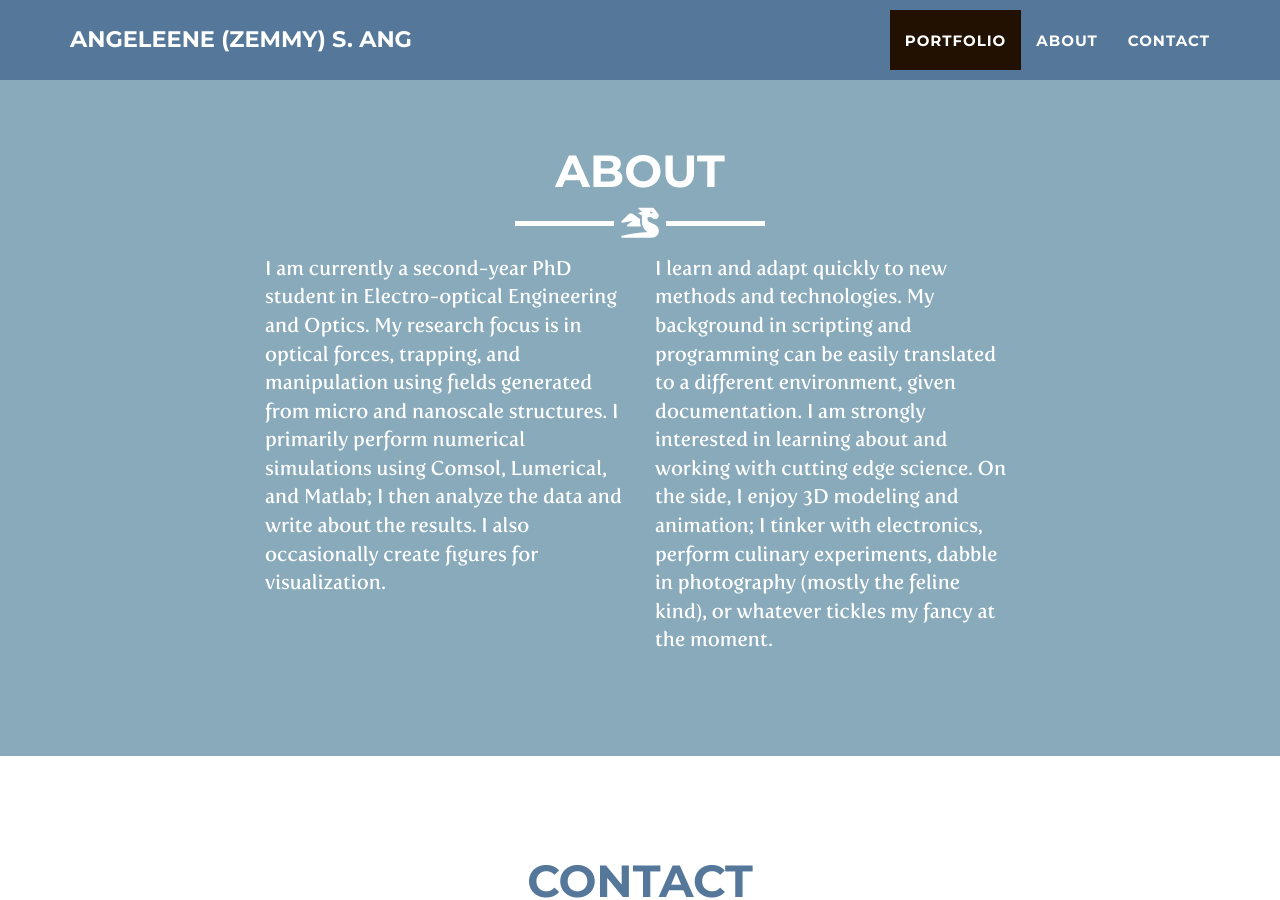
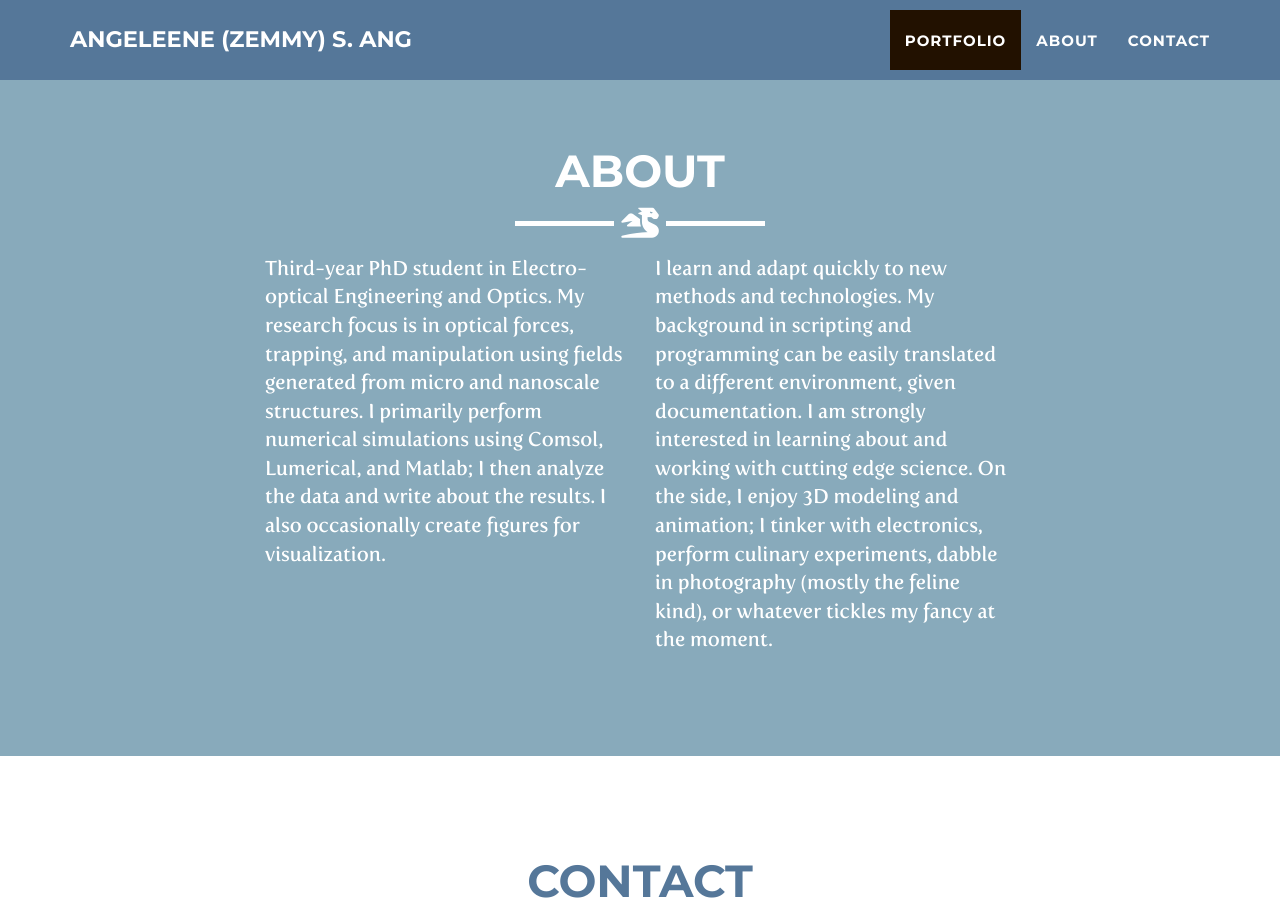
Before and after one commit to zemmyang/zemmyang.github.io, a Jekyll site: the page built from index.html, in a window 1280 px wide and 900 px high, scrolled down 2932 px. Built offline with Jekyll 4.4.1, drawn with Linux system fonts in a browser that asks for light colours.

Commit message:
Update about.html

```diff
--- a/_includes/about.html
+++ b/_includes/about.html
@@ -9,7 +9,7 @@
             </div>
             <div class="row">
                 <div class="col-lg-4 col-lg-offset-2">
-                    <p>I am currently a second-year PhD student in Electro-optical Engineering and Optics. My research focus is in optical forces, trapping, and manipulation using fields generated from micro and nanoscale structures. I primarily perform numerical simulations using Comsol, Lumerical, and Matlab; I then analyze the data and write about the results. I also occasionally create figures for visualization.</p>
+                    <p>Third-year PhD student in Electro-optical Engineering and Optics. My research focus is in optical forces, trapping, and manipulation using fields generated from micro and nanoscale structures. I primarily perform numerical simulations using Comsol, Lumerical, and Matlab; I then analyze the data and write about the results. I also occasionally create figures for visualization.</p>
                 </div>
                 <div class="col-lg-4">
                     <p>I learn and adapt quickly to new methods and technologies. My background in scripting and programming can be easily translated to a different environment, given documentation. I am strongly interested in learning about and working with cutting edge science.
```
